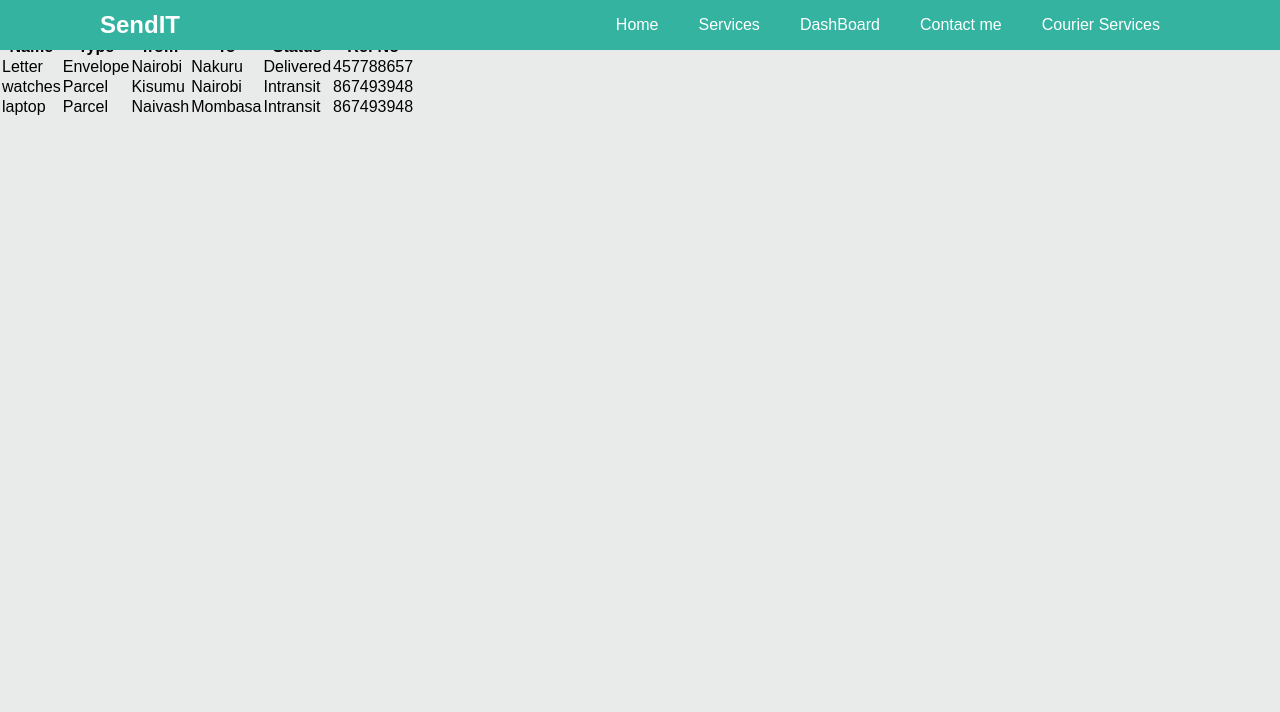
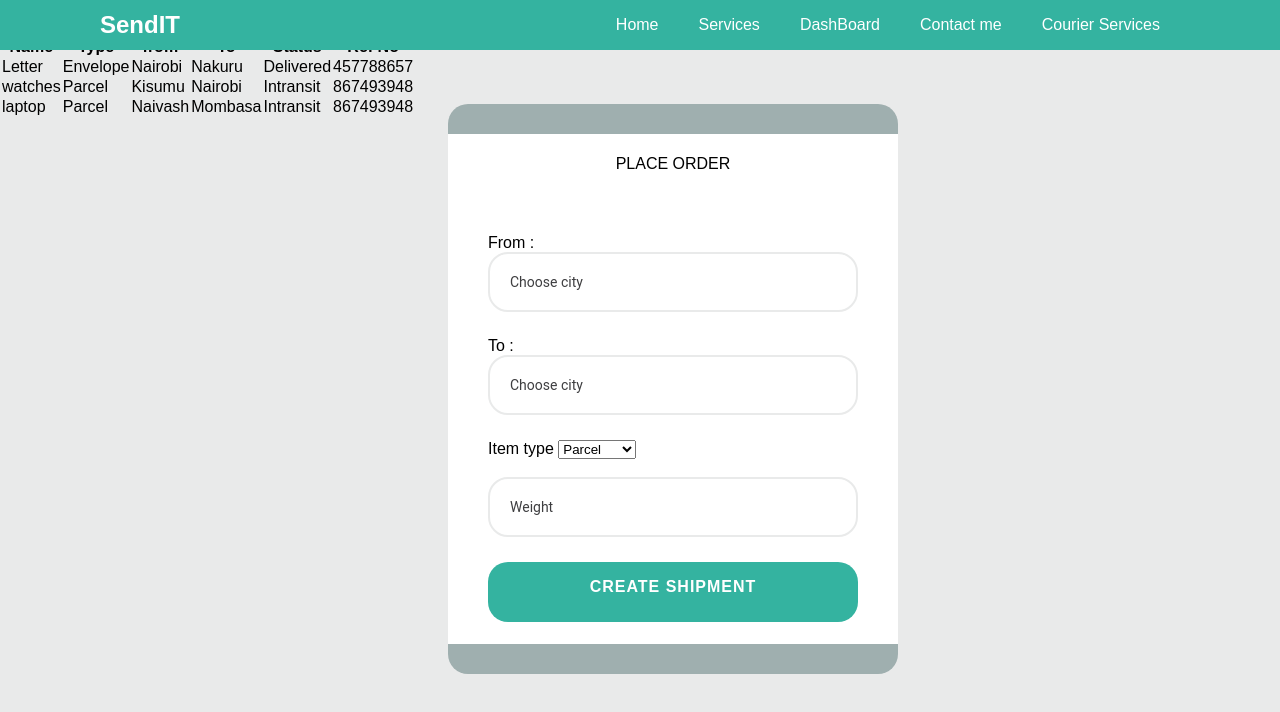
Before and after one commit to Victor-Kinoti/SendIT_app, a plain HTML site: page UI/courier.html in a window 1280 px wide. Drawn offline with Linux system fonts and the light colour scheme.

Commit message:
[Start #161576116] user can make an order

```diff
--- a/UI/courier.html
+++ b/UI/courier.html
@@ -20,7 +20,29 @@
                     <li><a href="login.html" >Courier Services</a></li>
                 </ul>
             </nav>
-        </header>
+         </header>
+         <div class="wrapper">
+                <div class="container">
+                    <div class="signup">Place Order</div>
+
+                    <div class="signup-form">
+                        <p>From :</p><input type="text" placeholder="Choose city" class="input"><br />
+                        <p>To :</p><input type="text" placeholder="Choose city" class="input"><br />
+                        <text>Item type</text>
+                        <select class="item">
+                                <option value="volvo">Parcel</option>
+                                <option value="saab">Envelope</option>
+
+                        </select>
+                        <br><br>
+                        <input type="text" placeholder="Weight" class="input"><br />
+
+                        <div class="btn"><a href="#">Create Shipment</a></div>
+                        </div>
+
+
+                </div>
+          </div>
 
           <div class="c_table">
               <table>
```
